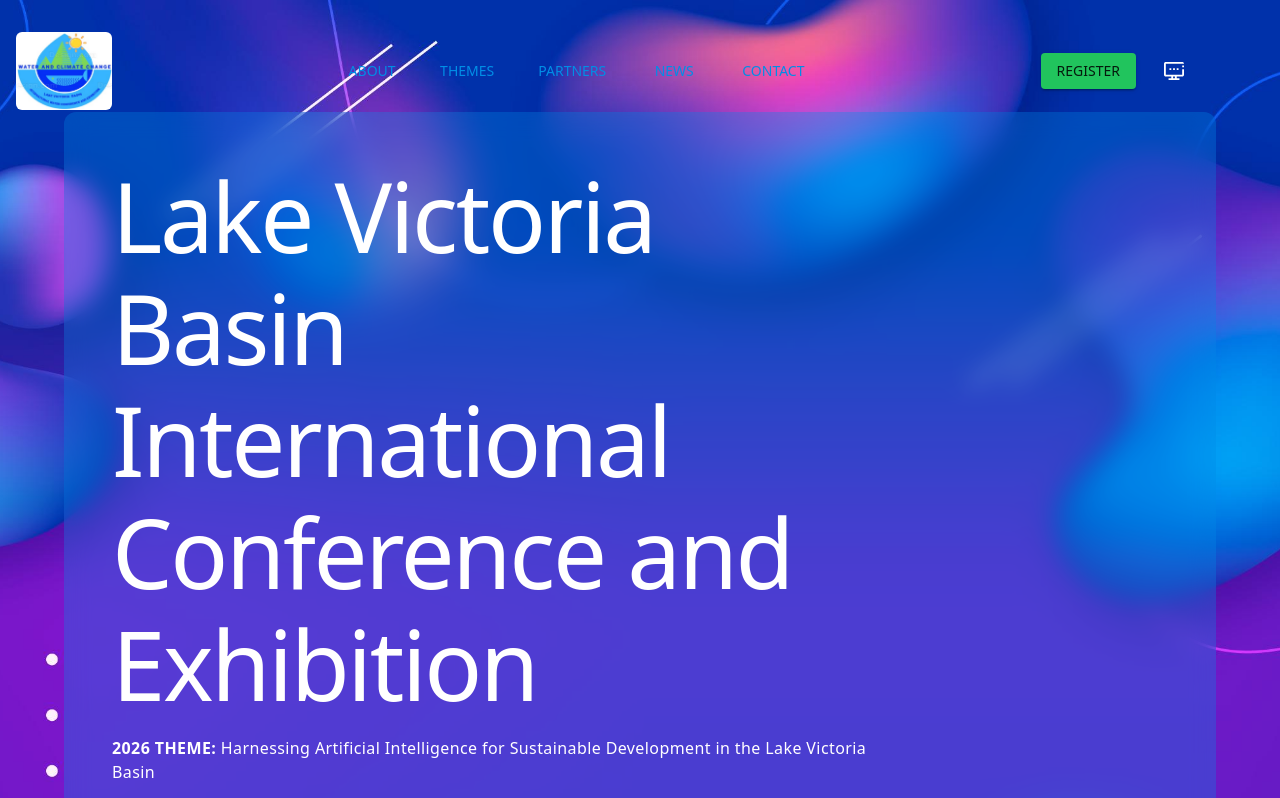
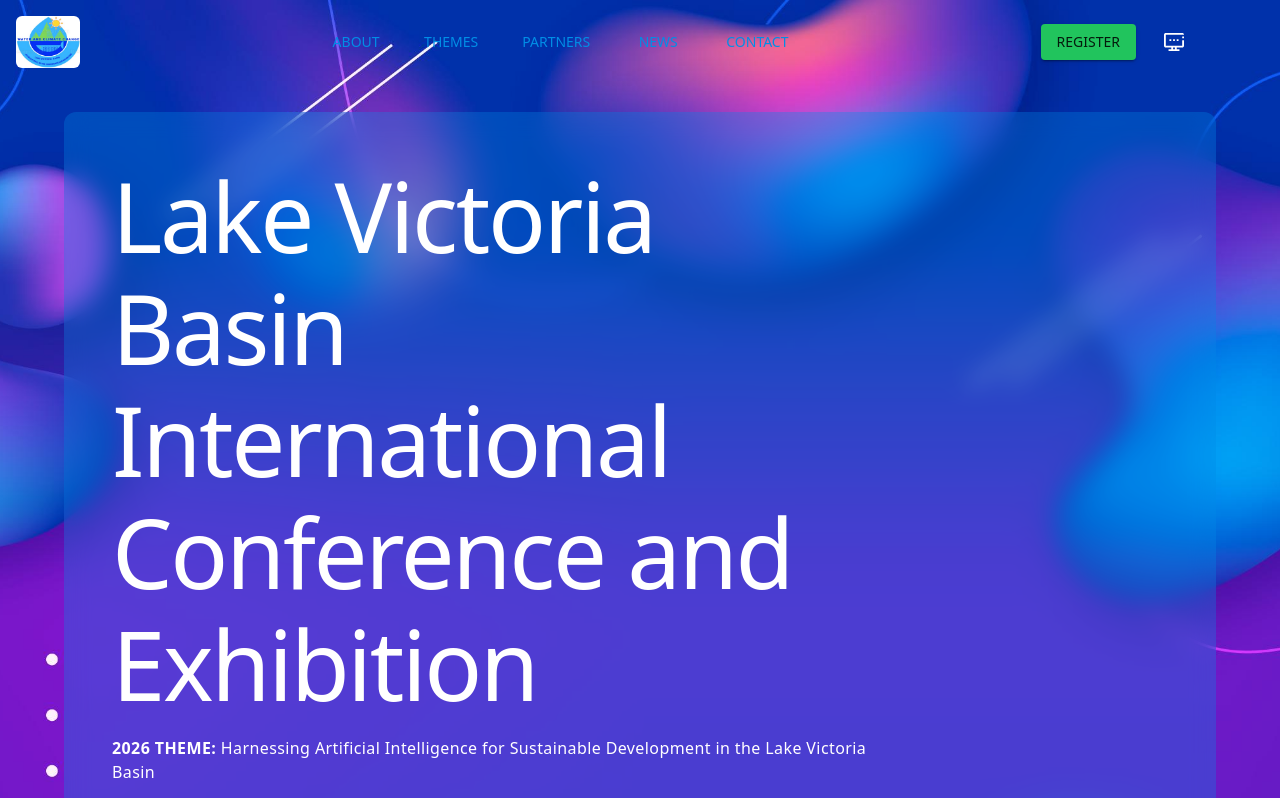
Before and after one commit to OJ254/lvbice-website, a Next.js app: page / in a window 1280 px wide. Shown: the top 798 px of the page. Built offline with nearby package versions, Linux system fonts and the light colour scheme; some icons are missing; what @mui/material-nextjs would draw is missing.

Commit message:
update 03.12.2025_4

```diff
--- a/src/components/general/Header/Header.tsx
+++ b/src/components/general/Header/Header.tsx
@@ -88,7 +88,7 @@ const Header = ({ textColor = 'text-white' }: HeaderProps) => {
   };
 
   return (
-    <Box className='max-w-9xl relative flex w-full items-center justify-between p-4'>
+    <Box className='max-w-9xl relative flex w-full items-center justify-between px-4'>
       {/* Logo */}
       <div className='w-full max-w-max'>
         <a href='/'>
@@ -97,7 +97,7 @@ const Header = ({ textColor = 'text-white' }: HeaderProps) => {
             alt='LVBICE logo'
             width={1000}
             height={1000}
-            className='h-auto w-24 rounded-md'
+            className='h-auto w-16 rounded-md'
             priority
           />
         </a>
```
